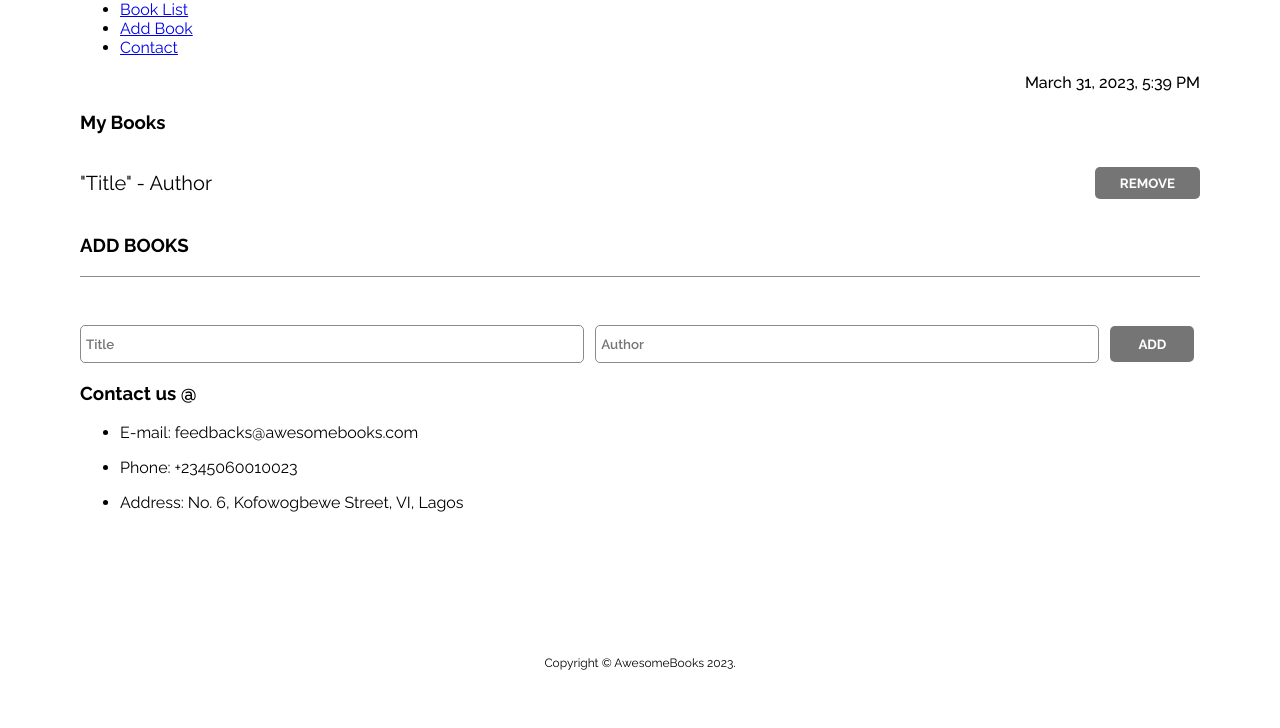
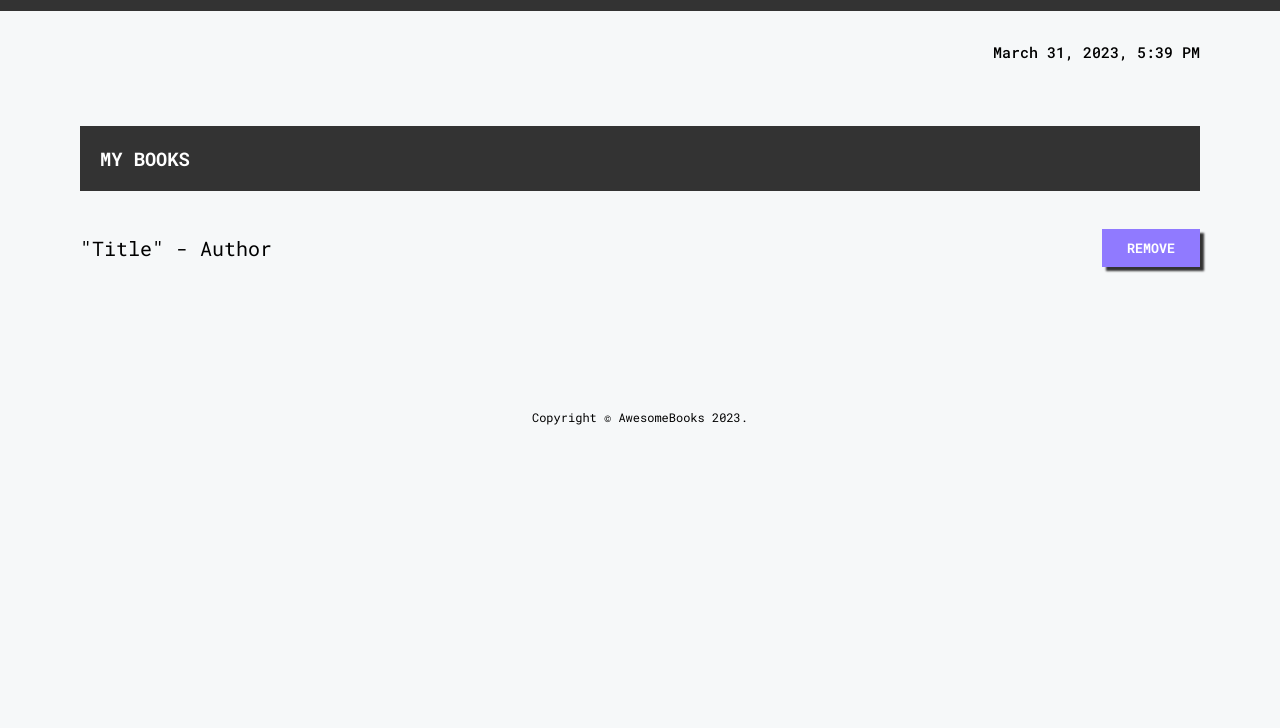
Before and after one commit to davidolanrewaju/AwesomeBooks, a website: page index.html in a window 1280 px wide. Shown: the part 72-800 px from the top of the page. Drawn offline with Linux system fonts and the light colour scheme.

Commit message:
Update style file

```diff
--- a/styles.css
+++ b/styles.css
@@ -1,35 +1,74 @@
-@import url('https://fonts.googleapis.com/css2?family=Raleway:wght@100;200;300;400;500;600;700;800;900&display=swap');
+@import url('https://fonts.googleapis.com/css2?family=Roboto+Mono:wght@100;200;300;400;500;600;700&display=swap');
 
 body {
-  font-family: 'Raleway', sans-serif;
-  margin: 2rem 5rem;
+  font-family: 'Roboto Mono', monospace;
+  margin: 0;
   padding: 0;
+  background-color: #f6f8f9;
+}
+
+nav {
+  padding: 15px 5rem;
+  display: flex;
+  flex-direction: row;
+  align-items: center;
+  justify-content: space-between;
+  background-color: #333;
 }
 
 .logo {
+  color: white;
   font-weight: 800;
   font-size: 20px;
   text-transform: uppercase;
 }
 
+.nav-links {
+  display: flex;
+  flex-direction: row;
+  gap: 2rem;
+  align-items: center;
+}
+
+.nav-link {
+  list-style: none;
+}
+
+.nav-link a {
+  text-decoration: none;
+  color: white;
+  font-size: 14px;
+  font-weight: 400;
+}
+
+.nav-link a:hover {
+  border-bottom: 1px solid white;
+  padding-bottom: 5px;
+}
+
 .date-text {
+  padding: 1rem 5rem;
   display: flex;
   flex-direction: row;
   justify-content: flex-end;
   font-weight: 500;
+  font-size: 15px;
 }
 
-#books {
-  margin: 4rem 0;
+#lists {
+  padding: 0 5rem;
+  margin: 3rem auto;
 }
 
-#books h3 {
-  border-bottom: 1px solid #8a8a8a;
-  padding-bottom: 20px;
+#lists h3 {
+  background-color: #333;
+  padding: 20px;
+  color: white;
   text-transform: uppercase;
 }
 
 .book-list {
+  padding-top: 5px;
   display: flex;
   flex-direction: row;
   justify-content: space-between;
@@ -41,27 +80,35 @@ body {
 }
 
 .remove {
-  padding: 8px 25px;
-  font-family: 'Raleway', sans-serif;
+  padding: 10px 25px;
+  font-family: 'Roboto Mono', monospace;
   outline: none;
   border: none;
-  border-radius: 5px;
-  background: #757575;
+  background: #907aff;
   font-weight: 700;
   text-transform: uppercase;
   color: white;
+  cursor: pointer;
+  box-shadow: 4px 4px 2px 0 rgb(51, 51, 51);
+}
+
+#add-books {
+  display: none;
+  padding: 0 5rem;
+  margin: 3rem auto;
 }
 
 #add-books h3 {
-  border-bottom: 1px solid #8a8a8a;
-  padding-bottom: 20px;
+  background-color: #333;
+  padding: 20px;
+  color: white;
   text-transform: uppercase;
 }
 
 #form {
   margin-top: 3rem;
   display: grid;
-  grid-template-columns: 45% 45% 5%;
+  grid-template-columns: 40% 40% 10%;
   column-gap: 1%;
   align-items: center;
 }
@@ -70,12 +117,11 @@ body {
 #author,
 #add {
   padding: 10px 50px 10px 5px;
-  font-family: 'Raleway', sans-serif;
+  font-family: 'Roboto Mono', monospace;
   color: black;
   font-weight: 600;
   outline: none;
   border: 1px solid #8a8a8a;
-  border-radius: 5px;
 }
 
 .add-btn {
@@ -83,18 +129,34 @@ body {
 }
 
 #add {
+  margin-left: 35px;
+  padding: 10px 50%;
+  font-family: 'Roboto Mono', monospace;
+  outline: none;
+  border: none;
+  background: #907aff;
+  font-weight: 700;
   text-transform: uppercase;
-  background: #757575;
+  color: white;
   cursor: pointer;
-  padding-left: 50%;
-  padding-right: 50%;
-  border: none;
-  font-weight: 700;
+  box-shadow: 4px 4px 2px 0 rgb(51, 51, 51);
+}
+
+#contact {
+  display: none;
+  padding: 0 5rem;
+  margin: 3rem auto;
+}
+
+#contact h3 {
+  background-color: #333;
+  padding: 20px;
   color: white;
+  text-transform: uppercase;
 }
 
 #footer {
-  margin-top: 9rem;
+  margin-top: 8rem;
   text-align: center;
 }
 
```
